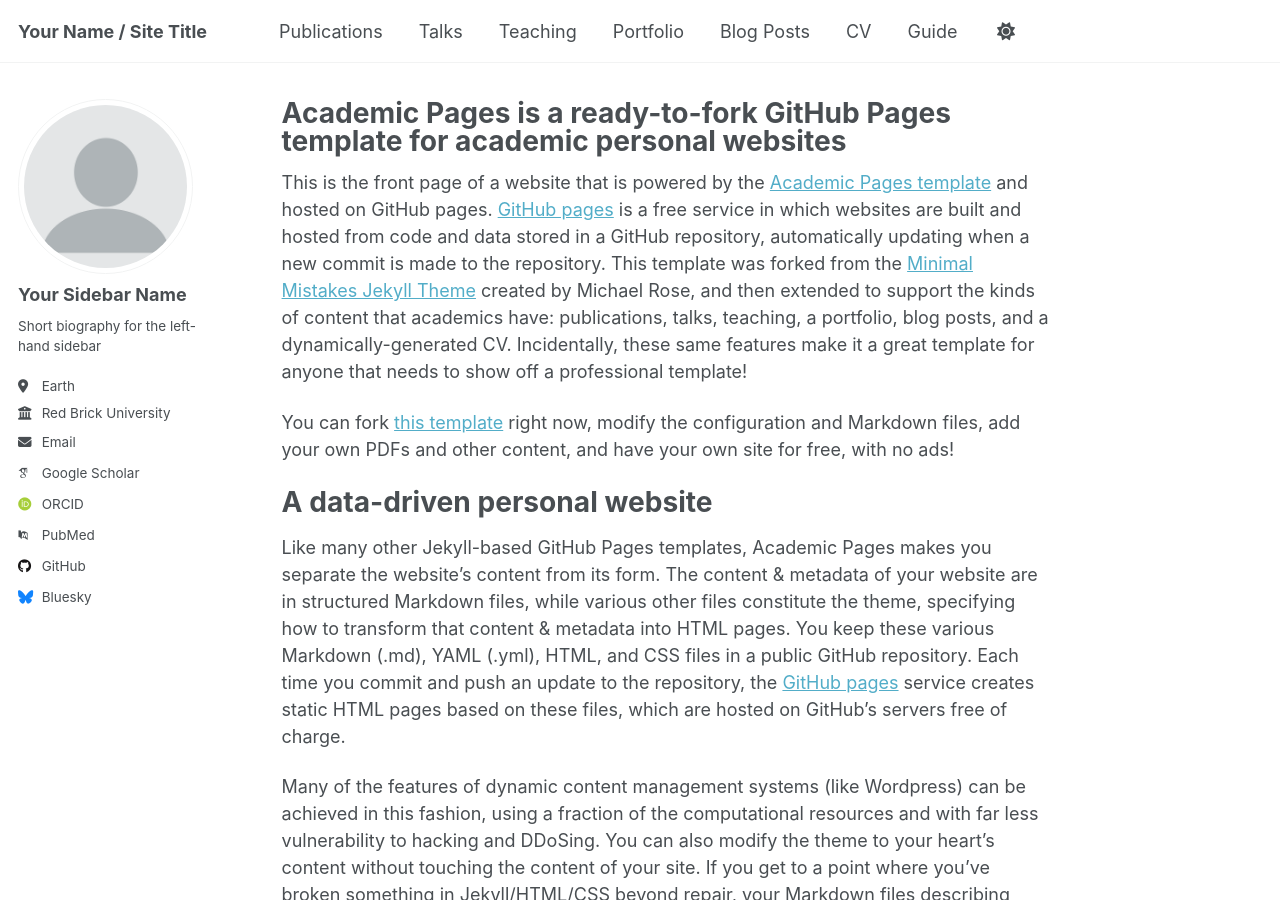
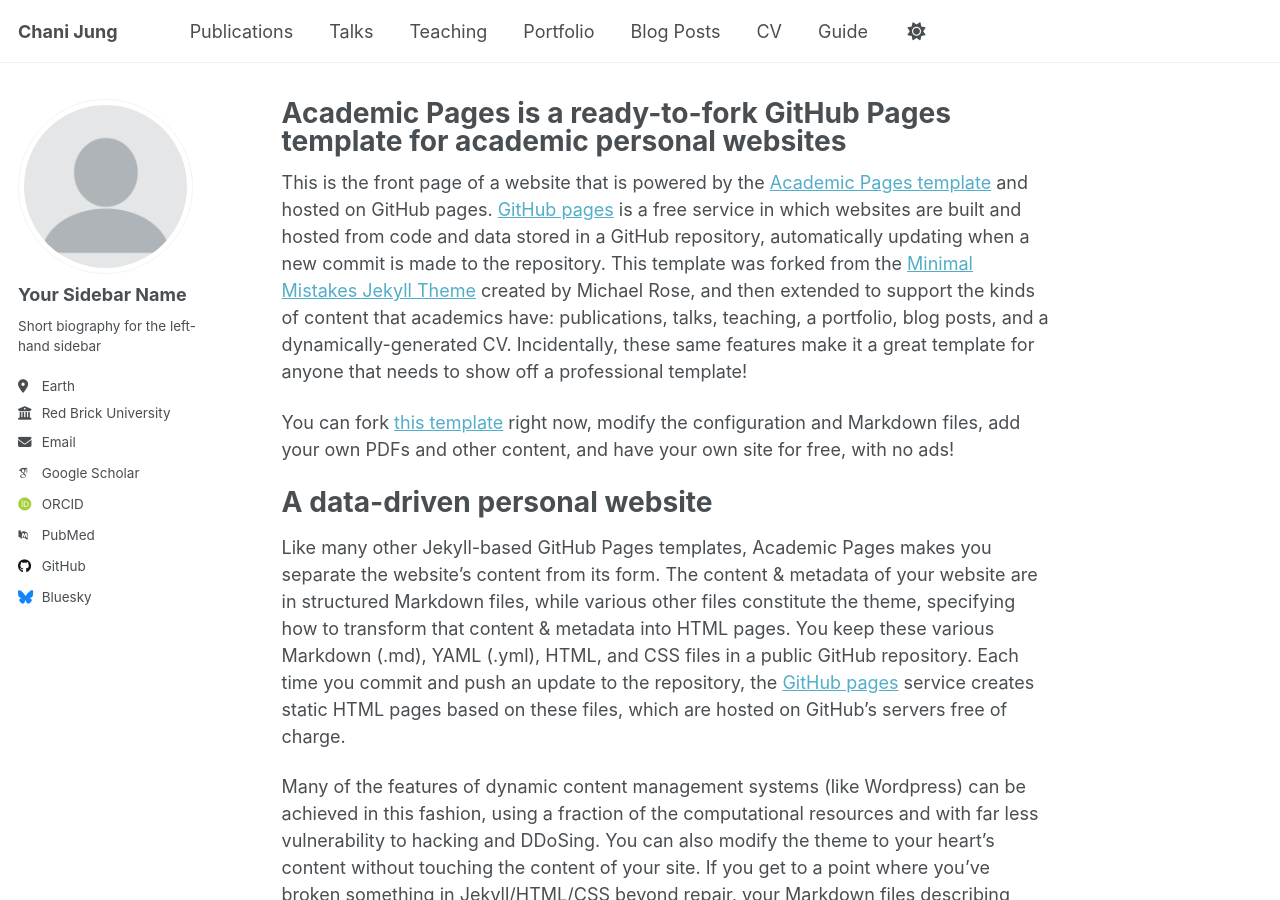
Before and after one commit to chanijung/chanijung.github.io, a Jekyll site: the page built from _pages/about.md, in a window 1280 px wide and 900 px high. Built offline with Jekyll 4.4.1, drawn with Linux system fonts in a browser that asks for light colours; some web fonts are replaced; a script that is not in the unit is left out.

Commit message:
Test_Update _config.yml

```diff
--- a/_config.yml
+++ b/_config.yml
@@ -9,7 +9,7 @@
 # Basic Site Settings
 locale                   : "en-US"
 site_theme               : "default" # Currently available options are "default", "air"
-title                    : "Your Name / Site Title"
+title                    : "Chani Jung"
 title_separator          : "-"
 name                     : &name "Your Name"
 description              : &description "personal description"
```
